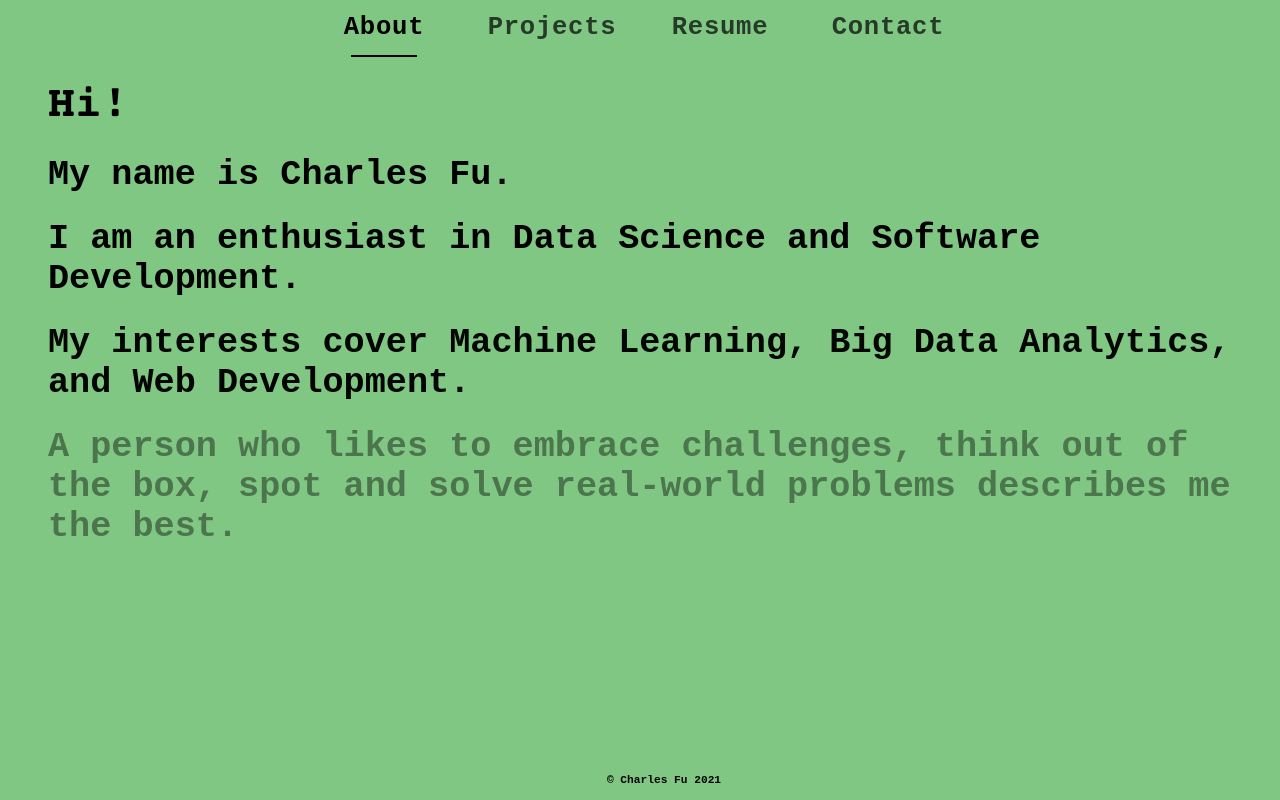
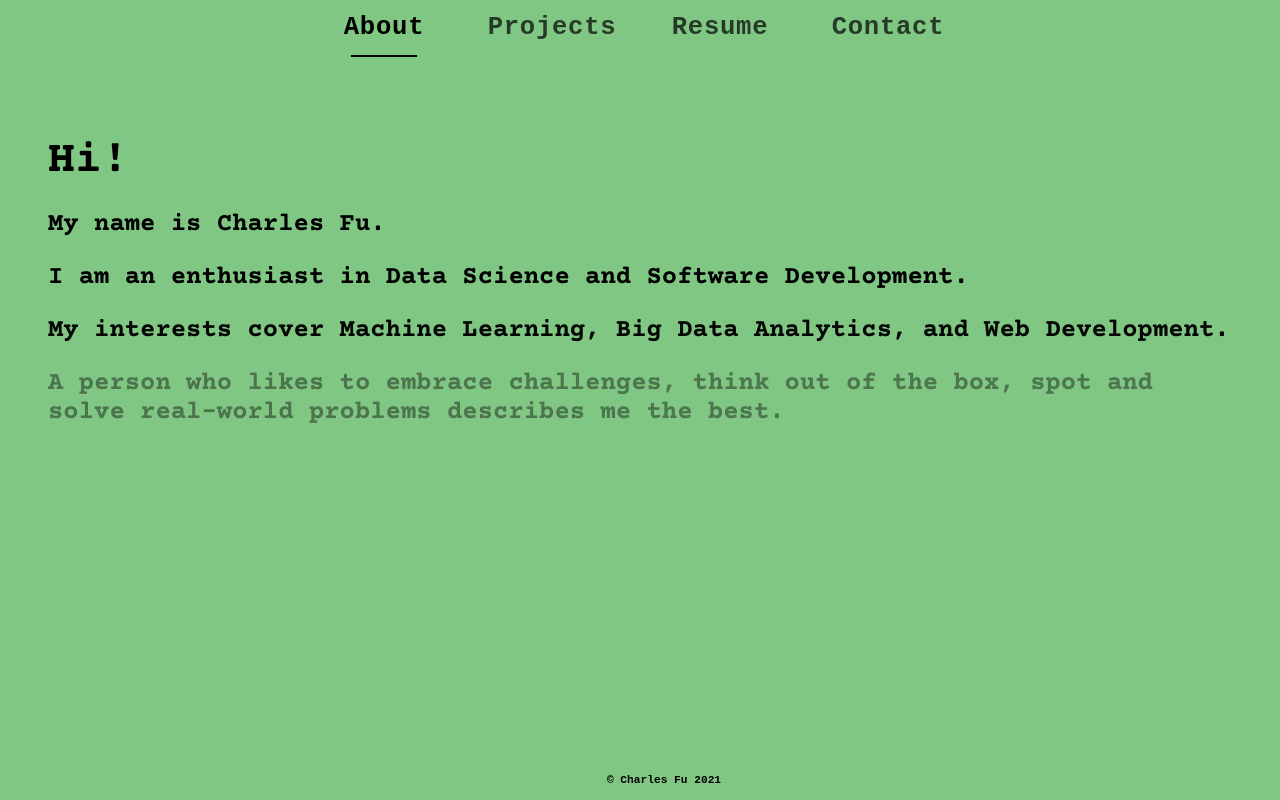
Before and after one commit to charlesfu4/charlesfu4.github.io, a React (Create React App) app: page / in a window 1280 px wide. Shown: the top 800 px of the page. Built offline with nearby package versions, Linux system fonts and the light colour scheme.

Commit message:
refactor: about font sizes

```diff
--- a/src/pages/About.js
+++ b/src/pages/About.js
@@ -104,28 +104,28 @@ const About = ({ checked }) => {
           <Fade in={checked} style={{ transitionDelay: '1000ms' }} timeout={1400}>
             <Grid item className={null}  style={{ textAlign: 'left' }}>
               <ThemeProvider theme={theme}>
-                <Typography variant="h3">My name is Charles Fu.</Typography>
+                <Typography variant="h4">My name is Charles Fu.</Typography>
               </ThemeProvider>
             </Grid>
           </Fade>
           <Fade in={checked} style={{ transitionDelay: '2000ms' }} timeout={2200}>
             <Grid item xs={12} className={null}  style={{ textAlign: 'left' }}>
               <ThemeProvider theme={theme}>
-                <Typography variant="h3">I am an enthusiast in Data Science and Software Development.</Typography>
+                <Typography variant="h4">I am an enthusiast in Data Science and Software Development.</Typography>
               </ThemeProvider>
             </Grid>
           </Fade>
           <Fade in={checked} style={{ transitionDelay: '3000ms' }} timeout={3100}>
             <Grid item xs={12} className={null}  style={{ textAlign: 'left' }}>
               <ThemeProvider theme={theme}>
-                <Typography variant="h3">My interests cover Machine Learning, Big Data Analytics, and Web Development.</Typography>
+                <Typography variant="h4">My interests cover Machine Learning, Big Data Analytics, and Web Development.</Typography>
               </ThemeProvider>
             </Grid>
           </Fade>
           <Fade in={checked} style={{ transitionDelay: '4500ms' }} timeout={3100}>
             <Grid item xs={12} className={null}  style={{ textAlign: 'left' }}>
               <ThemeProvider theme={theme}>
-                <Typography variant="h3">A person who likes to embrace challenges, think out of the box, spot and solve real-world problems describes me the best.</Typography>
+                <Typography variant="h4">A person who likes to embrace challenges, think out of the box, spot and solve real-world problems describes me the best.</Typography>
               </ThemeProvider>
             </Grid>
           </Fade>
```
